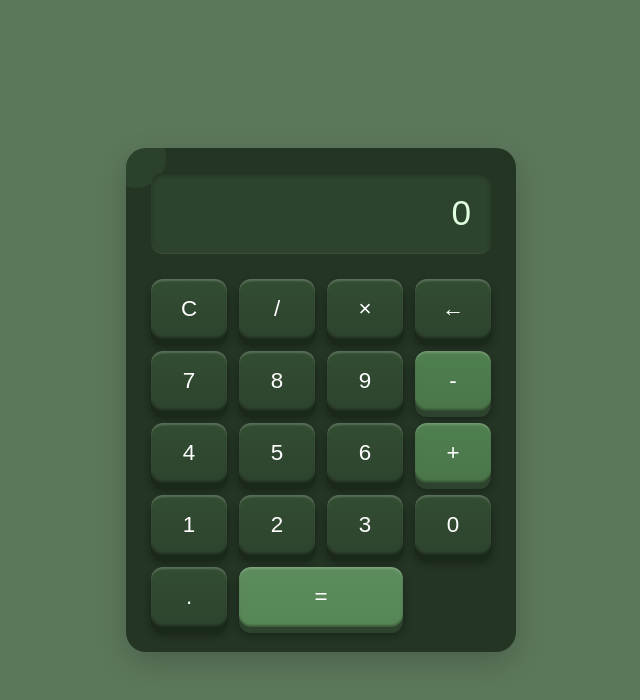
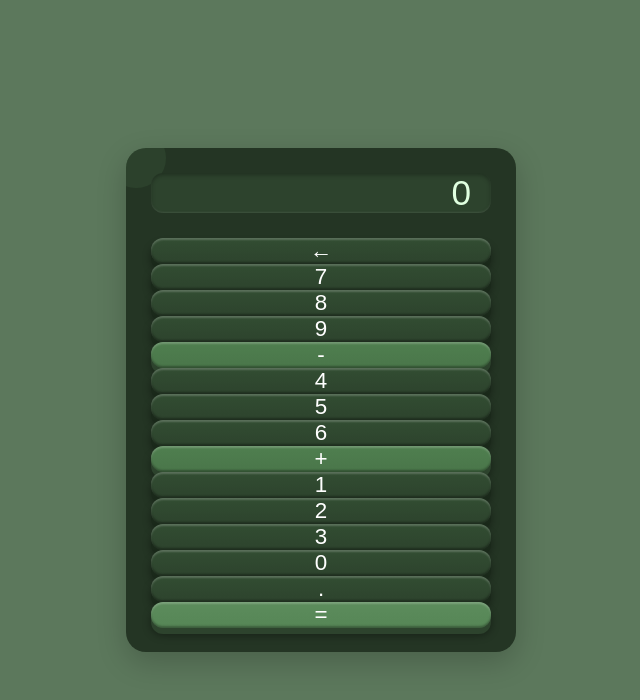
Before and after one commit to Thomazlb/Calculator, a plain HTML site: page index.html in a window 1280 px wide. Shown: the whole page, without its empty margins (319-959 px from the left). Drawn offline with Linux system fonts and the light colour scheme.

Commit message:
Update index.html

```diff
--- a/index.html
+++ b/index.html
@@ -226,12 +226,12 @@
     </style>
 </head>
 <body>
+    <!-- Ajouter les éléments audio en haut -->
+    <audio id="inclick" preload="auto" src="inclick.mp3"></audio>
+    <audio id="outclick" preload="auto" src="outclick.mp3"></audio>
+
     <div class="calculator">
         <div class="display" id="display">0</div>
-        <div class="buttons">
-            <button data-action="clear">C</button>
-            <button data-action="operator" data-value="/">/</button>
-            <button data-action="operator" data-value="*">×</button>
             <button data-action="delete">←</button>
 
             <button data-action="number" data-value="7">7</button>
```
